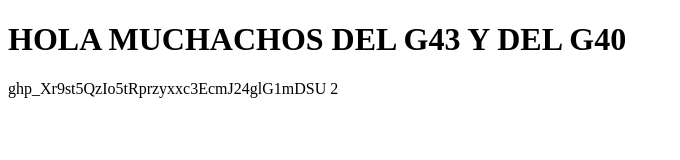
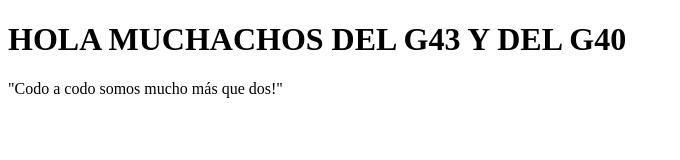
Before and after one commit to FernandaIMM/MisionTIC, a plain HTML site: page index.html in a window 1280 px wide. Shown: the whole page, without its empty margins (0-680 px from the left). Drawn offline with Linux system fonts and the light colour scheme.

Commit message:
Agrego verso y borro contraseña

```diff
--- a/index.html
+++ b/index.html
@@ -6,6 +6,8 @@
 <body>
 
 <H1>HOLA MUCHACHOS DEL G43 Y DEL G40</H1>
-ghp_Xr9st5QzIo5tRprzyxxc3EcmJ24glG1mDSU
-2</body>
+
+"Codo a codo somos mucho más que dos!"
+
+</body>
 </html>
```
